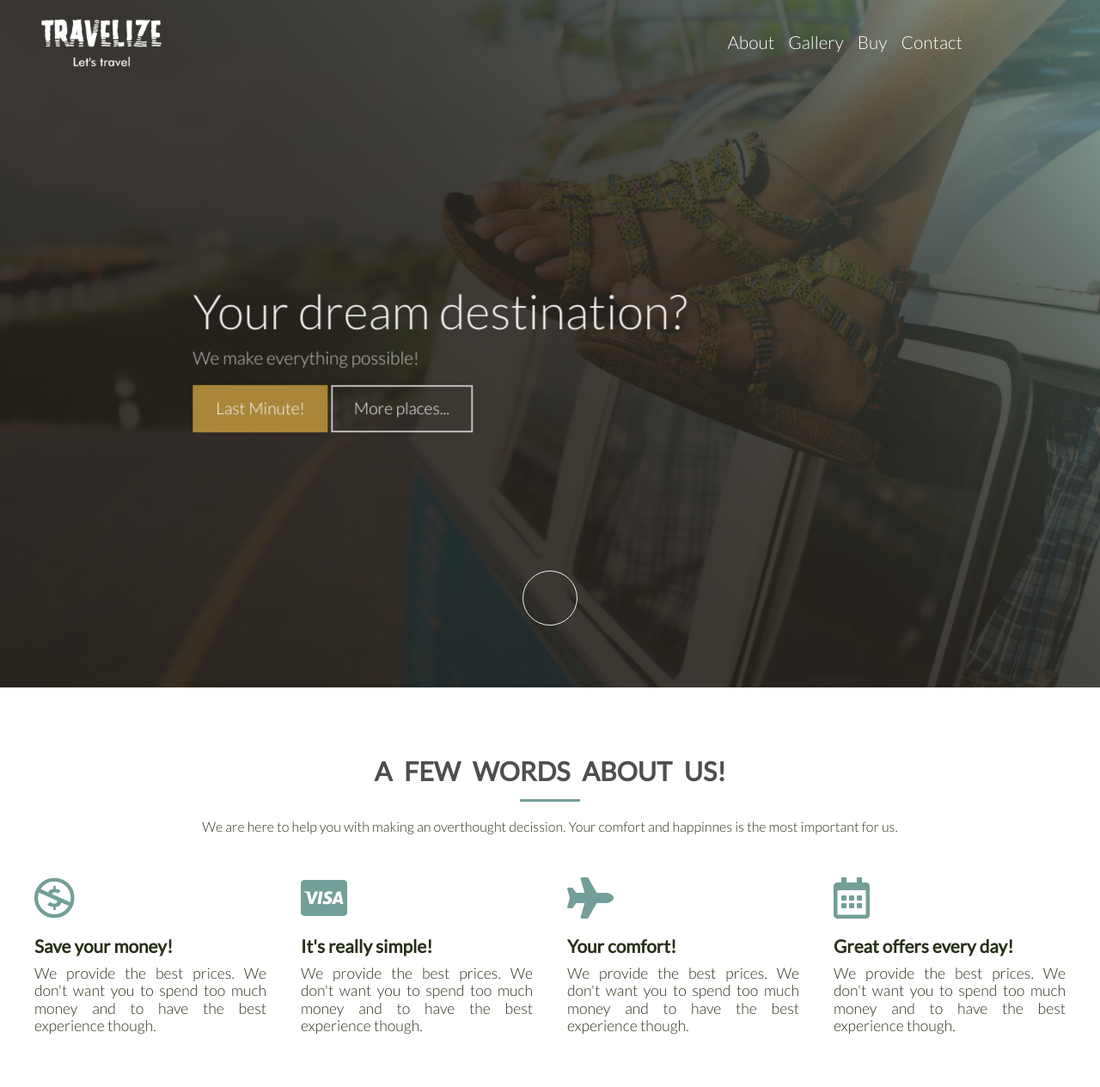
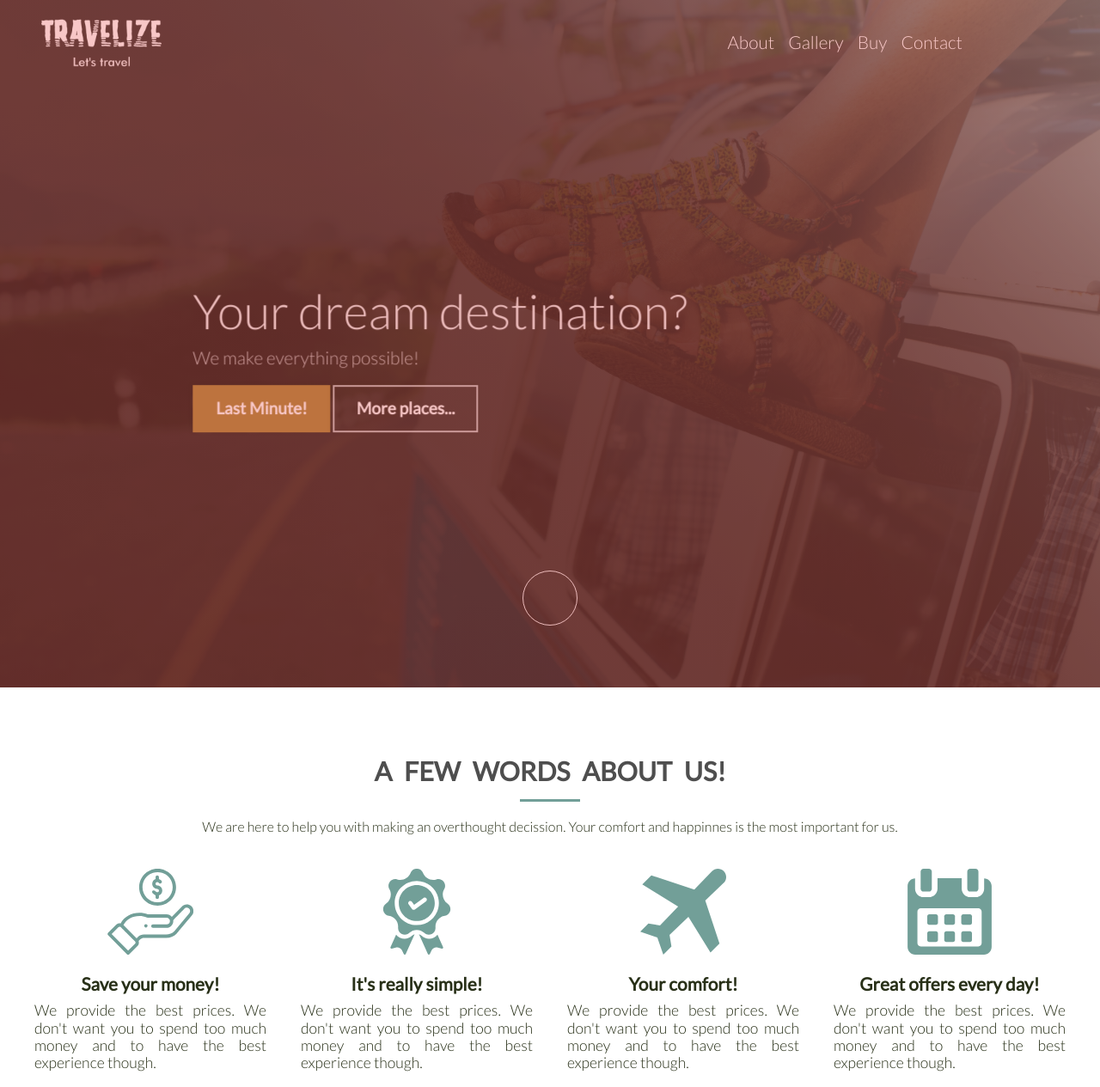
Before and after one commit to mdziadkowiec95/travelize-fake-brand, a PHP site: page /index.html in a window 1280 px wide. Shown: the top 1265 px of the page at 86% size. Run offline with PHP 8.4, Linux system fonts and the light colour scheme; some libraries are stand-ins or nearby versions.

Commit message:
commit before header overlay

```diff
--- a/src/css/style.css
+++ b/src/css/style.css
@@ -124,6 +124,7 @@ a:hover {
     white-space: nowrap;
     text-align: center;
     font-size: 1.2em;
+    font-weight: 700;
     -webkit-box-shadow: -1px -1px 4px rgba(40,48,24, 0.3);
             box-shadow: -1px -1px 4px rgba(40,48,24, 0.3);
     -webkit-transition: all 0.3s cubic-bezier(0.250, 0.460, 0.450, 0.940);
@@ -313,6 +314,18 @@ nav {
    /* -webkit-animation: heroFadeIn 4s cubic-bezier(0,.62,0,.99) 1s forwards;
    animation: heroFadeIn 4s cubic-bezier(0,.62,0,.99) 1s forwards; */
 
+}
+
+.header::after {
+    display: block;
+    content: '';
+    position: absolute;
+    left: 0;
+    top:0;
+    width: 100%;
+    height: 100%;
+    background-color: rgba(233, 69, 69, 0.3);
+    z-index: 10;
 }
 
 
@@ -508,8 +521,13 @@ nav {
 }
 
 .about-box__icon {
-    font-size: 3em;
-    padding: 10px 0;
+    max-width: 100px;
+    margin: 0 auto .7em auto;
+    transition: transform .3s cubic-bezier(0.250, 0.460, 0.450, 0.940);
+}
+
+.about-box__heading {
+    text-align: center;
 }
 
 .about-box__paragraph {
@@ -517,7 +535,7 @@ nav {
     text-align: justify;
 }
 
-.about-box:hover i {
+.about-box:hover .about-box__icon {
     transform: scale(1.1);
 }
 
@@ -1381,7 +1399,7 @@ footer {
 
     .section-best .container {
         -ms-grid-columns: (1fr)[4];
-            grid-template-columns: repeat(4, 1fr);
+        grid-template-columns: repeat(4, 1fr);
         grid-gap: 15px;
     }
 
@@ -1422,75 +1440,6 @@ footer {
 
 /* refactor animations END */
 
-
-@-webkit-keyframes buttonScale {
-
-    0% { -webkit-transform: scale(1) translateY(0); transform: scale(1) translateY(0); opacity: 1; }
-    30% { -webkit-transform: scale(0.9) translateY(-3px); transform: scale(0.9) translateY(-3px); opacity: 0; }
-    100% {  -webkit-transform: scale(1.0) translateY(0);  transform: scale(1.0) translateY(0); opacity: 1; }
-}
-
-
-@keyframes buttonScale {
-
-    0% { -webkit-transform: scale(1) translateY(0); transform: scale(1) translateY(0); opacity: 1; }
-    30% { -webkit-transform: scale(0.9) translateY(-3px); transform: scale(0.9) translateY(-3px); opacity: 0; }
-    100% {  -webkit-transform: scale(1.0) translateY(0);  transform: scale(1.0) translateY(0); opacity: 1; }
-}
-
-
-
-
-/* old animations ??? */
-@-webkit-keyframes navAnimation {
-    from {
-        -webkit-transform: translateY(-150px) scale(1.2);
-                transform: translateY(-150px) scale(1.2);
-    }
-
-    to {
-        -webkit-transform: translateY(0px) scale(1.0);
-                transform: translateY(0px) scale(1.0);
-    }
-}
-@keyframes navAnimation {
-    from {
-        -webkit-transform: translateY(-150px) scale(1.2);
-                transform: translateY(-150px) scale(1.2);
-    }
-
-    to {
-        -webkit-transform: translateY(0px) scale(1.0);
-                transform: translateY(0px) scale(1.0);
-    }
-}
-
-@-webkit-keyframes globeRotate {
-    from {
-        -webkit-transform: rotate(0);
-                transform: rotate(0);
-    }
-    to {
-        -webkit-transform: rotate(360deg);
-                transform: rotate(360deg);
-    }
-}
-
-@keyframes globeRotate {
-    from {
-        -webkit-transform: rotate(0);
-                transform: rotate(0);
-    }
-    to {
-        -webkit-transform: rotate(360deg);
-                transform: rotate(360deg);
-    }
-}
-
-
-
-
-
 @-webkit-keyframes arrowMove {
     0% {
         -webkit-transform: translateY(-70px);
@@ -1506,10 +1455,6 @@ footer {
     }
 }
 
-
-
-
-
 @keyframes arrowMove {
     0% {
         -webkit-transform: translateY(-70px);
--- a/src/index.html
+++ b/src/index.html
@@ -9,7 +9,7 @@
     <link rel="stylesheet" href="https://use.fontawesome.com/releases/v5.1.0/css/all.css" integrity="sha384-lKuwvrZot6UHsBSfcMvOkWwlCMgc0TaWr+30HWe3a4ltaBwTZhyTEggF5tJv8tbt"
         type="text/css" crossorigin="anonymous">
     <link rel="stylesheet" href="fonts/font-awesome/css/font-awesome.min.css">
-    <link href="https://unpkg.com/ionicons@4.2.4/dist/css/ionicons.min.css" rel="stylesheet">
+    <!-- <link href="https://unpkg.com/ionicons@4.2.4/dist/css/ionicons.min.css" rel="stylesheet"> -->
     <link rel="stylesheet" href="css/lightgallery.min.css">
     <link rel="stylesheet" type="text/css" href="css/style.css">
     <link href="https://fonts.googleapis.com/css?family=Lato:100,300,300i,400" rel="stylesheet">
@@ -64,28 +64,32 @@
                 is the most important for us. </p>
             <div class="about-boxes js--wp-1">
                 <div class="about-box">
-                    <i class="about-box__icon fab fa-creative-commons-nc icon-big"></i>
+                    <img src="img/hand.svg" alt="Save your money" class="about-box__icon">
+                    <!-- <i class="about-box__icon fab fa-creative-commons-nc icon-big"></i> -->
                     <h3 class="about-box__heading">Save your money!</h3>
                     <p class="about-box__paragraph">We provide the best prices. We don't want you to spend too much money
                         and to have the best experience though.
                     </p>
                 </div>
                 <div class="about-box">
-                    <i class="about-box__icon fab fa-cc-visa icon-big"></i>
+                    <img src="img/quality.svg" alt="Confirmed best quality" class="about-box__icon">
+                    <!-- <i class="about-box__icon fab fa-cc-visa icon-big"></i> -->
                     <h3 class="about-box__heading">It's really simple!</h3>
                     <p class="about-box__paragraph">We provide the best prices. We don't want you to spend too much money
                         and to have the best experience though.
                     </p>
                 </div>
                 <div class="about-box">
-                    <i class="about-box__icon fas fa-plane icon-big"></i>
+                    <img src="img/plane.svg" alt="High comfort" class="about-box__icon">
+                    <!-- <i class="about-box__icon fas fa-plane icon-big"></i> -->
                     <h3 class="about-box__heading">Your comfort!</h3>
                     <p class="about-box__paragraph">We provide the best prices. We don't want you to spend too much money
                         and to have the best experience though.
                     </p>
                 </div>
                 <div class="about-box">
-                    <i class="about-box__icon far fa-calendar-alt icon-big"></i>
+                    <img src="img/calendar.svg" alt="Flexible date" class="about-box__icon">
+                    <!-- <i class="about-box__icon far fa-calendar-alt icon-big"></i> -->
                     <h3 class="about-box__heading">Great offers every day!</h3>
                     <p class="about-box__paragraph">We provide the best prices. We don't want you to spend too much money
                         and to have the best experience though.
--- a/src/js/script.js
+++ b/src/js/script.js
@@ -1,3 +1,9 @@
+/* ------- GLOBAL variables ---------*/
+var header = document.querySelector('.header'),
+    navToggler = document.querySelector('.nav-toggle'),
+    navbar = document.querySelector('.navbar');
+
+
 /* ------- GLOBAL functions ---------*/
 
 // debouncing on scroll funcitons
@@ -20,8 +26,6 @@ function debounce(func, wait, immediate) {
 /* ----- Navigation ----- */
 
 // navigation toggling on mobile
-var navToggler = document.querySelector('.nav-toggle');
-var navbar = document.querySelector('.navbar');
 
 function toggleNav() {
     navToggler.classList.toggle('open');
@@ -42,12 +46,9 @@ function toggleNav() {
 
 navToggler.addEventListener('click', toggleNav);
 
-
-
-
 // navigation sticky on desktop
 function stickNavbar() {
-    var headerHeight = document.querySelector('.header').offsetHeight;
+    var headerHeight = header.offsetHeight;
     var scrolledTop = window.scrollY;
 
     if (scrolledTop >= headerHeight) {
@@ -58,6 +59,21 @@ function stickNavbar() {
 };
 
 window.addEventListener('scroll', debounce(stickNavbar, 15));
+
+/* ----------------------------------*/
+/* ---- HEADER opacity on scroll ----*/
+/* ----------------------------------*/
+
+function headerFade() {
+    var headerHeight = header.offsetHeight;
+    var scrolledTop = window.scrollY;
+    var opacityPercentage = 1 - scrolledTop / headerHeight;
+
+    header.style.opacity = opacityPercentage;
+};
+
+// window.addEventListener('scroll', debounce(headerFade, 10));
+
 
 
 /* ----- FAQ accordion ---- */
```
Also changed, not shown: src/js/script1.js (deleted, +0 -114 lines), src/img/calendar.svg (added), src/img/hand.svg (added), src/img/number-1.svg (deleted), src/img/plane.svg (added), src/img/quality.svg (added), 3 other files.
